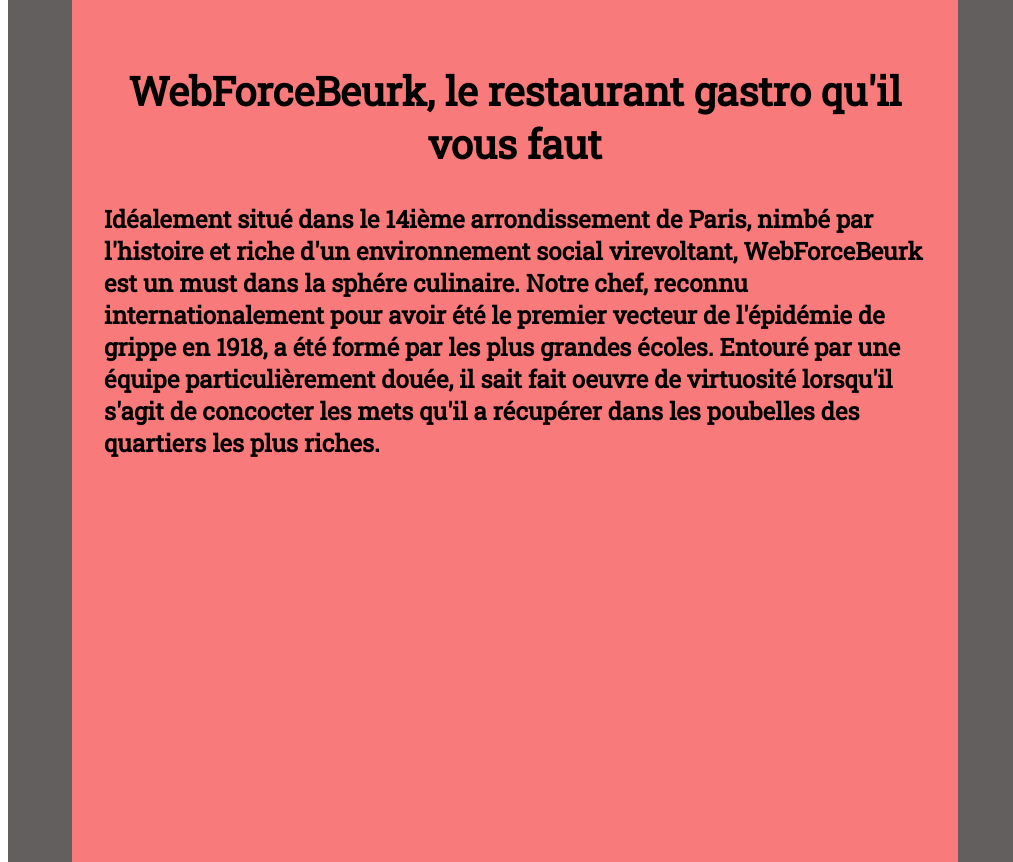
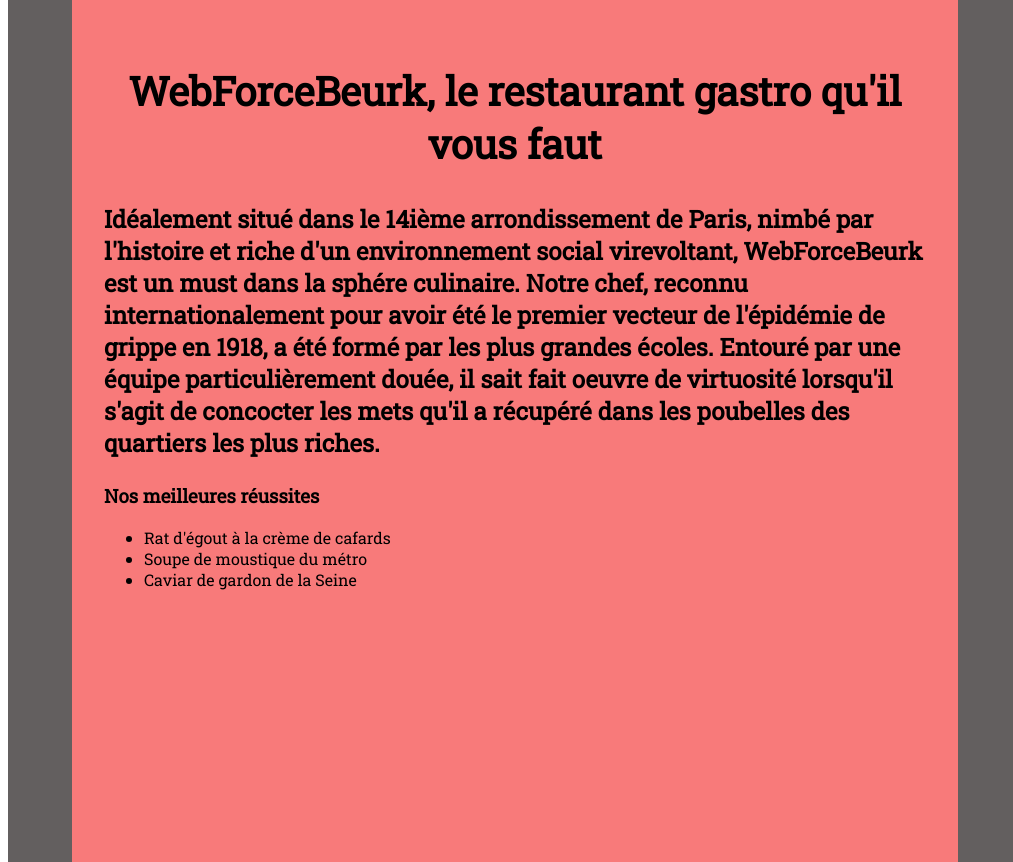
Before and after one commit to Archoss/siteVitrine, a PHP site: page / in a window 1280 px wide; the page is wider, and only the part inside the window is pictured. Shown: the part 592-1454 px from the top of that part, without its empty margins (0-1013 px from the left). Run offline with PHP 8.4, Linux system fonts and the light colour scheme.

Commit message:
vite fait

```diff
--- a/inc/presentation.php
+++ b/inc/presentation.php
@@ -32,7 +32,15 @@
 			</aside>
 			<article class="nousSommes">
 				<h2>WebForceBeurk, le restaurant gastro qu'il vous faut</h2>
-				<p>Idéalement situé dans le 14ième arrondissement de Paris, nimbé par l'histoire et riche d'un environnement social virevoltant, WebForceBeurk est un must dans la sphére culinaire. Notre chef, reconnu internationalement pour avoir été le premier vecteur de l'épidémie de grippe en 1918, a été formé par les plus grandes écoles. Entouré par une équipe particulièrement douée, il sait fait oeuvre de virtuosité lorsqu'il s'agit de concocter les mets qu'il a récupérer dans les poubelles des quartiers les plus riches.</p>
+				<p>Idéalement situé dans le 14ième arrondissement de Paris, nimbé par l'histoire et riche d'un environnement social virevoltant, WebForceBeurk est un must dans la sphére culinaire. Notre chef, reconnu internationalement pour avoir été le premier vecteur de l'épidémie de grippe en 1918, a été formé par les plus grandes écoles. Entouré par une équipe particulièrement douée, il sait fait oeuvre de virtuosité lorsqu'il s'agit de concocter les mets qu'il a récupéré dans les poubelles des quartiers les plus riches.<br></p>
+				<h3>Nos meilleures réussites</h3>
+				<ul>
+
+					<li>Rat d'égout à la crème de cafards </li>
+					<li>Soupe de moustique du métro</li>
+					<li>Caviar de gardon de la Seine</li>
+
+				</ul>
 
 			</article>
 
```
